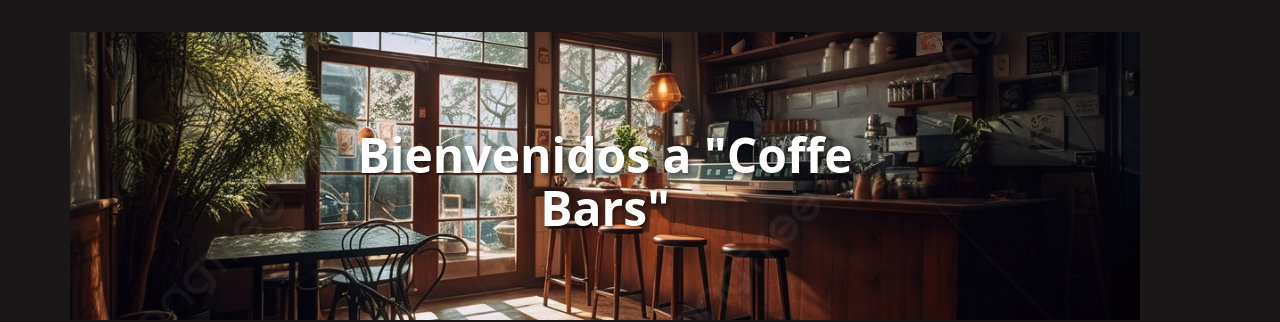
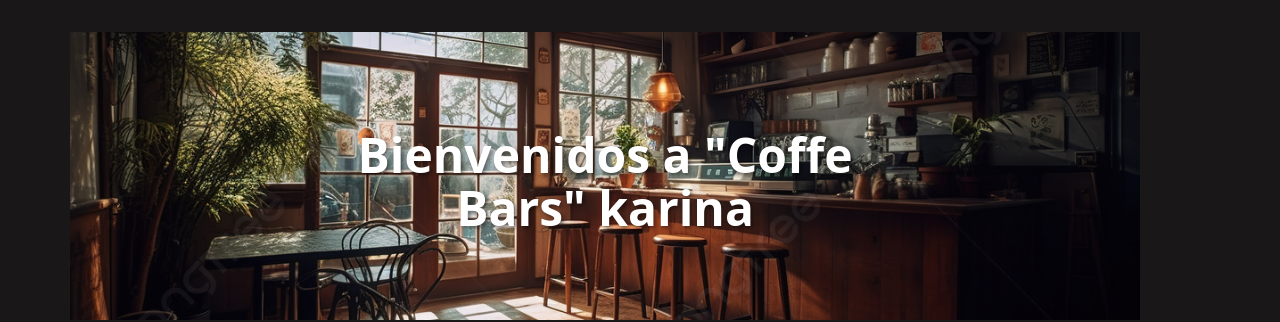
Before and after one commit to luzm23/coffe, a Vue app: page / in a window 1280 px wide. Shown: the top 322 px of the page. Built offline with nearby package versions, Linux system fonts and the light colour scheme.

Commit message:
Componentes en pagina web

```diff
--- a/src/components/Login.vue
+++ b/src/components/Login.vue
@@ -3,7 +3,7 @@
       <div class="image-container">
         <img src="../assets/fon.jpg" alt="Vue Logo" />
         <div class="content-over-image">
-          <h1>Bienvenidos a "Coffe Bars"</h1>
+          <h1>Bienvenidos a "Coffe Bars" karina</h1>
           <div class="buttons-container">
 
           </div>
```
